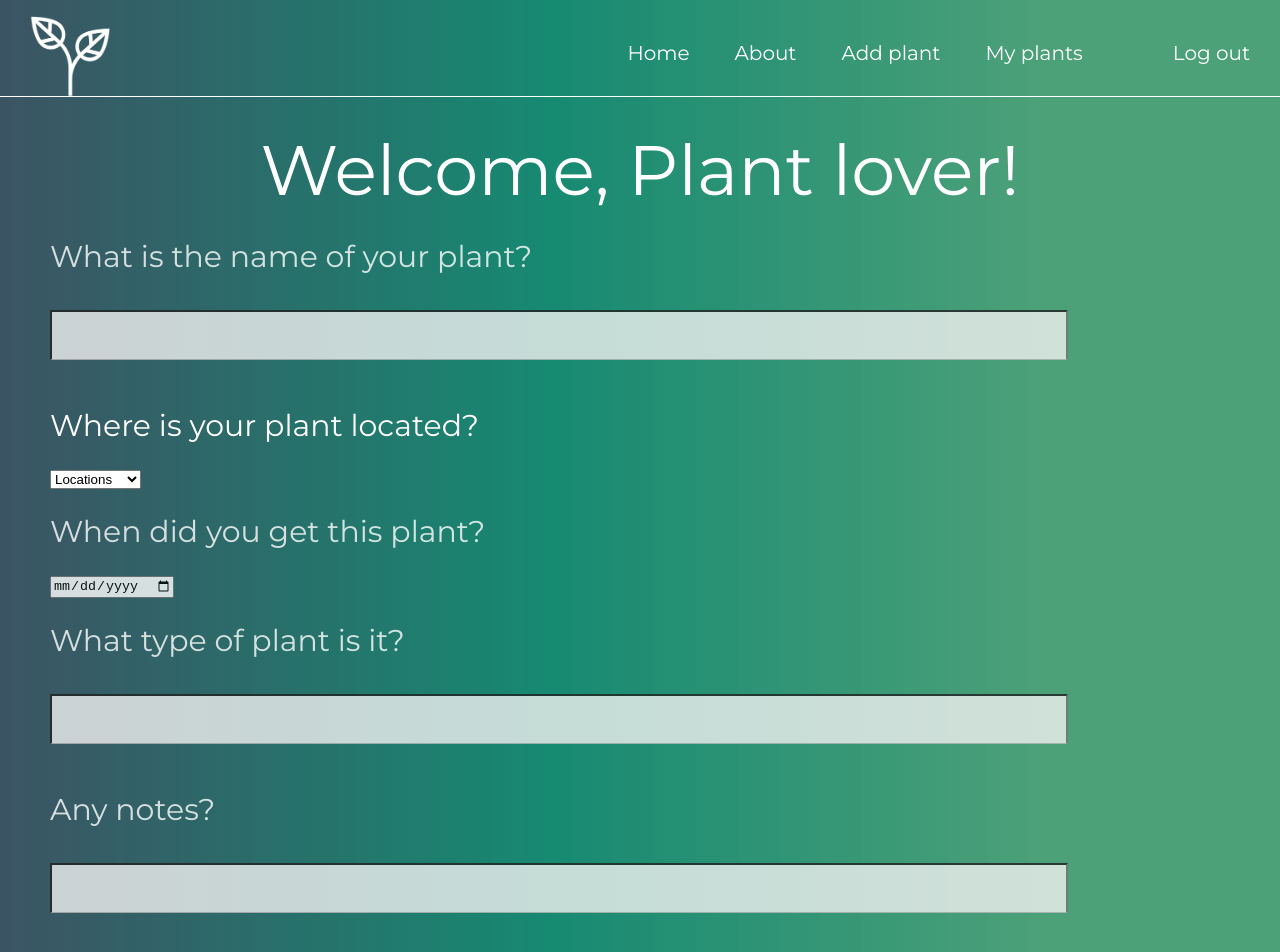
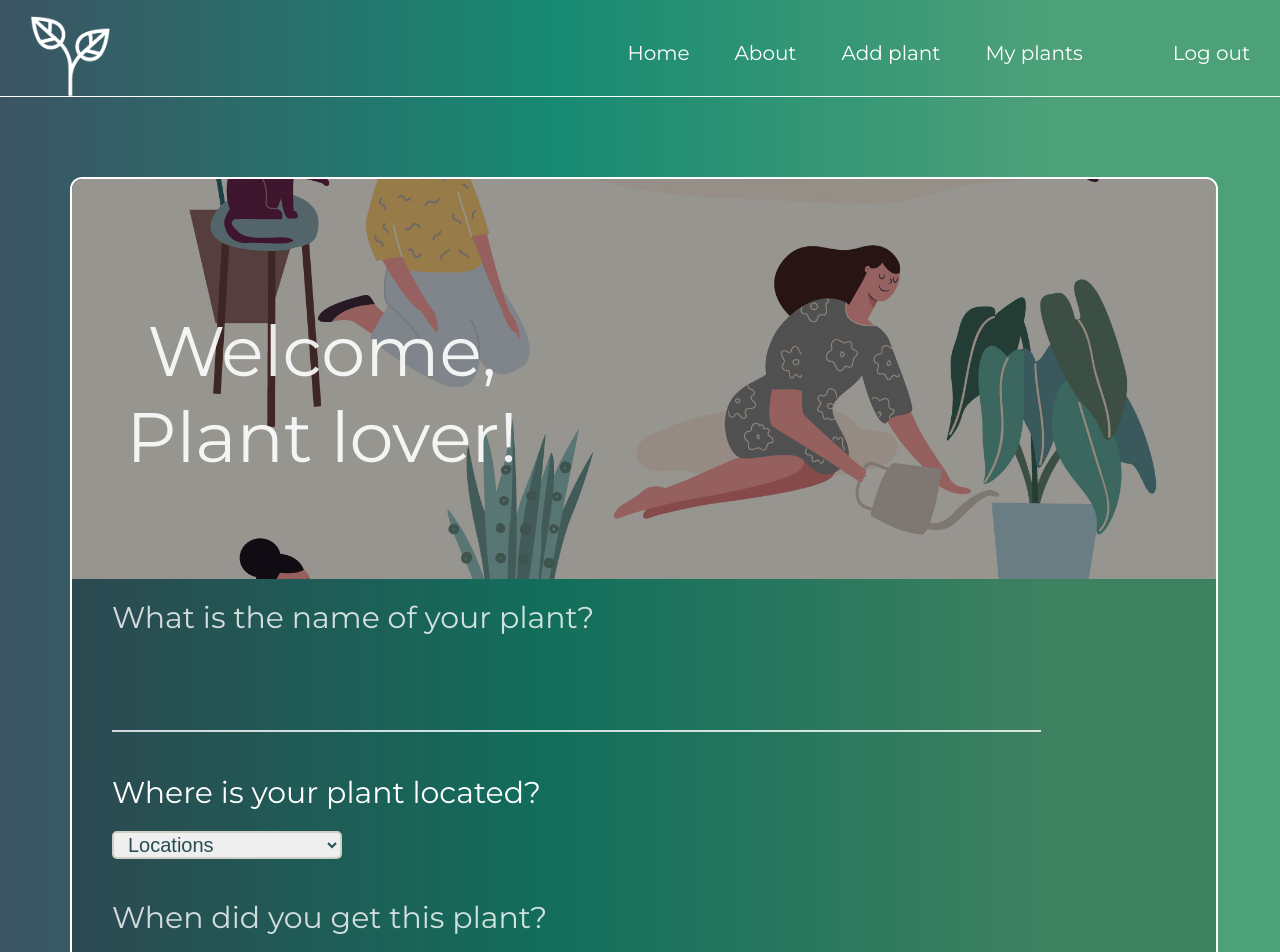
Before and after one commit to Agnes94/final-project-frontend, a React (Create React App) app: page /plants in a window 1280 px wide. Shown: the top 952 px of the page. Built offline with nearby package versions, Linux system fonts and the light colour scheme.

Commit message:
added styling

```diff
--- a/src/App.js
+++ b/src/App.js
@@ -3,7 +3,6 @@ import { Provider } from 'react-redux'
 import { BrowserRouter, Switch, Route } from 'react-router-dom'
 import { combineReducers, configureStore } from '@reduxjs/toolkit'
 import { plants } from 'Reducers/plants'
-import { ui } from 'Reducers/ui'
 import { HomePage } from 'Pages/HomePage'
 import { AboutPage } from 'Pages/AboutPage'
 import { MyPlantsPage } from 'Pages/MyPlantsPage'
@@ -14,7 +13,6 @@ import { Footer } from './Components/Footer'
 
 const reducer = combineReducers({
   plants: plants.reducer,
-  ui: ui.reducer
 })
 
 export const store = configureStore({ reducer })
--- a/src/Components/PlantCard.js
+++ b/src/Components/PlantCard.js
@@ -1,23 +1,20 @@
 import React from 'react';
-import { leaf } from 'Assets/leaf.png';
-import {DeletePlant} from "./DeletePlant";
+import leaf from 'Assets/leaf.png';
+import 'Styling/plantCard.css'
 
 export const PlantCard = ({ name, location, type, acquiredAt, waterAt, notes, onClickEdit, onClickDelete }) => {
 
   return (
     <div className="plant-card">
       <img className="img-logo" src={leaf} />
-      <h2>Name of plant: {name}</h2>
-      <h2>Location: {location}</h2>
-      <h2>Type: {type}</h2>
-      <h2>Acquired at: {acquiredAt}</h2>
-      <h2>Date of next watering: {waterAt}</h2>
-      <h2>Notes:<p>{notes}</p></h2>
-      <button className="edit-button" onClick={onClickEdit} > Edit
-      </button>
+      <h2>Name of plant: <span>{name}</span></h2>
+      <h2>Location: <span>{location}</span></h2>
+      <h2>Type: <span>{type}</span></h2>
+      <h2>Acquired at: <span>{acquiredAt}</span></h2>
+      <h2>Next watering: <span>{waterAt}</span></h2>
+      <h2>Notes: <span>{notes}</span></h2>
       <button className="delete-button" onClick={onClickDelete} > Delete
       </button >
-        <DeletePlant/>
     </div>
   )
 }
--- a/src/Components/PlantList.js
+++ b/src/Components/PlantList.js
@@ -1,8 +1,8 @@
-import React, {useEffect} from 'react'
-import {useDispatch, useSelector} from 'react-redux'
-import {PlantCard} from 'Components/PlantCard'
-import {PlantFetch, plants} from 'Reducers/plants'
-import {ui} from 'Reducers/ui'
+import React, { useEffect } from 'react'
+import { useDispatch, useSelector } from 'react-redux'
+import { PlantCard } from 'Components/PlantCard'
+import { PlantFetch, plants } from 'Reducers/plants'
+import 'Styling/plantList.css'
 import moment from 'moment'
 
 export const PlantSummary = () => {
@@ -10,23 +10,15 @@ export const PlantSummary = () => {
 
     const Plants = useSelector(state => state.plants.plants)
 
-    const handleDeletePlant = (plant) => {
-        dispatch(plants.actions.setPlant(plant))
-        dispatch(ui.actions.setConfirmDelete(true))
-    }
-
-
-    /*  const handleEditPlant = (plant) => {
-       dispatch(plants.actions.setPlant(plant))
-       dispatch(ui.actions.setConfirmEdit(true))
-     } */
 
     useEffect(() => {
         dispatch(PlantFetch())
     }, [])
 
     return (
-        <div>
+        <>
+            <h1 className="plant-list-title">Your plants:</h1>
+            <div className='plant-list'>
                 {Plants.map(plants => (
                     <PlantCard
                         key={plants._id}
@@ -35,11 +27,9 @@ export const PlantSummary = () => {
                         acquiredAt={moment(plants.acquiredAt).format('ll')}
                         waterAt={moment(plants.waterAt).format('ll')}
                         notes={plants.notes}
-                    onClickDelete={() => handleDeletePlant(plants)}
-                    /* onClickEdit={() => handleEdit(plants)} */
                     />
                 ))}
             </div>
-
+        </>
     )
 }
--- a/src/Forms/PlantForm.js
+++ b/src/Forms/PlantForm.js
@@ -1,11 +1,15 @@
 import React, { useState } from 'react'
-import { plants } from 'Reducers/plants'
+/* import { plants } from 'Reducers/plants' */
 import { useDispatch } from 'react-redux'
 import { addPlants } from "../Reducers/plants";
+import { useHistory } from 'react-router-dom';
+import 'Styling/plantForm.css'
+
 
 
 export const PlantForm = () => {
   const dispatch = useDispatch()
+  const history = useHistory();
   const [formData, setFormData] = useState({
     name: '',
     location: '',
@@ -31,13 +35,21 @@ export const PlantForm = () => {
     event.preventDefault();
     dispatch(addPlants(formData)) //sending form data to the reducer
     clearForm()
+    history.push("/plant-list");
     /*    dispatch(actions.addPlant(true)) */
   }
 
   return (
+    <>
       <form className="form-style" onSubmit={handleSubmit} >
+        <header>
+          <div className="form-title">
+            <h1>Welcome, Plant lover!</h1>
+          </div>
+        </header>
+        <div className="values">
           <label>
-        <h2 className="plant-name">What is the name of your plant?</h2>
+            <h2>What is the name of your plant?</h2>
             <input
               value={formData.name}
               type="text"
@@ -52,7 +64,7 @@ export const PlantForm = () => {
             className="dropdown"
             onChange={event => setFormData({ ...formData, location: event.target.value })}
            /*  value={location} */>
-        <option value="">Locations</option>
+            <option value="Locations">Locations</option>
             <option value="Kitchen"> Kitchen</option>
             <option value="Living room">Living room</option>
             <option value="Hall">Hall</option>
@@ -61,7 +73,7 @@ export const PlantForm = () => {
           </select>
 
           <label>
-        <h2 className="plant-date">When did you get this plant?</h2>
+            <h2>When did you get this plant?</h2>
             <input
               value={formData.acquiredAt}
               type="date"
@@ -70,7 +82,7 @@ export const PlantForm = () => {
           </label>
 
           <label>
-        <h2 className="plant-type">What type of plant is it?</h2>
+            <h2>What type of plant is it?</h2>
             <input
               value={formData.type}
               type="text"
@@ -79,7 +91,7 @@ export const PlantForm = () => {
           </label>
 
           <label>
-        <h2 className="plant-notes">Any notes?</h2>
+            <h2>Any notes?</h2>
             <input
               value={formData.notes}
               type="text"
@@ -98,8 +110,10 @@ export const PlantForm = () => {
               onChange={event => setFormData({ ...formData, waterAt: event.target.value })}
             />
           </label>
-
-      <button type='submit'>Submit</button>
+          <br />
+          <button className="form-button" type='submit'>Submit</button>
+        </div>
       </form>
+    </>
   )
 }
--- a/src/Pages/PlantFormPage.js
+++ b/src/Pages/PlantFormPage.js
@@ -9,7 +9,6 @@ export const PlantFormPage = () => {
   return (
     <section className="plants-page">
       <NavBar />
-      <h1>Welcome, Plant lover!</h1>
       <div className="plants-container">
         <PlantForm />
       </div>
--- a/src/Reducers/ui.js
+++ /dev/null
@@ -1,17 +0,0 @@
-import { createSlice } from '@reduxjs/toolkit'
-
-export const ui = createSlice({
-  name: 'ui',
-  initialState: {
-    confirmDelete: false,
-    confirmEdit: false,
-  },
-  reducers: {
-    setConfirmDelete: (state, action) => {
-      state.ConfirmDelete = action.payload
-    },
-    setConfirmEdit: (state, action) => {
-      state.ConfirmEdit = action.payload
-    }
-  }
-})
--- a/src/Styling/plantCard.css
+++ b/src/Styling/plantCard.css
@@ -3,4 +3,17 @@
   border: 2px solid white;
   border-radius: 20px;
   margin: 20px;
+  font-size: 15px;
+  padding: 15px;
+  padding-top: 30px;
+  align-items: center;
+  width: auto;
 }
+
+.plant-card h2 {
+  color: white;
+}
+
+.plant-card span {
+  color: #cfcfc4;
+}
--- a/src/Styling/plantForm.css
+++ b/src/Styling/plantForm.css
@@ -1,80 +1,103 @@
-.modal-wrapper {
-    background: white;
-    border: 1px solid #d0cccc;
-    box-shadow: 0 5px 8px 0 rgba(0,0,0,0.2), 0 7px 20px 0 rgba(0,0,0,0.17);
-    margin: 100px auto 0;
-    transition: all .8s;
-    width: 60%;
+.form-style {
+  width: 93%;
+  margin: 20px;
+  margin-bottom: 20px;
+  margin-top: 80px;
+  border: 2px solid;
+  border-radius: 12px;
+  background: linear-gradient( rgba(0, 0, 0, 0.2), rgba(0, 0, 0, 0.2));
 }
 
-.modal-header {
-    background: #263238;
-    height: 40px;
-    line-height: 40px;
-    padding: 5px 20px;
-    text-align: right;
+.form-style h2 {
+  margin: 20px;
 }
 
-.modal-header h3 {
-    color: white;
-    float: left;
-    margin: 0;
-    padding: 0;
+.form-title {
+  color: white;
+  font-size: 20px;
+  width: 500px;
+  opacity: 0.9;
 }
 
-.modal-body {
-    padding: 10px 15px;
-    text-align: center;
+.form-button{
+ margin-left: 20px;
+ font-size: 22px;
+ padding: 20px 10px 20px 10px;
+ margin-top: 40px;
+ width: 130px;
+ border-radius: 15px;
 }
 
-.modal-footer {
-    background: #263238;
-    height: 35px;
-    padding: 15px;
+.values{
+  padding-left: 20px;
 }
 
-.close-modal-btn {
-    color: white;
-    cursor: pointer;
-    float: right;
-    font-size: 30px;
-    margin: 0;
+header {
+  background-image: linear-gradient(rgba(0, 0, 0, 0.4), rgba(0, 0, 0, 0.4)), url("../Assets/header-image.jpg");
+  background-position: center;
+  background-size: cover;
+  object-fit: cover;
+  display: flex;
+  width: 100%;
+  height: 400px;
+  position: relative;
+  align-items: center;
+  border-radius: 10px;
+  border-bottom-left-radius: 0;
+  border-bottom-right-radius: 0;
+  margin-bottom: 20px;
 }
 
-.close-modal-btn:hover {
-    color: black;
+label {
+  font-weight: 600;
+  opacity: 0.8;
+  margin-right: 5px;
 }
 
-.btn-cancel, .btn-continue {
-    background: coral;
-    border: none;
-    color: white;
-    cursor: pointer;
-    font-weight: bold;
-    outline: none;
-    padding: 10px;
+input[type=text] {
+  width: 80%;
+  display: inline-block;
+  border-bottom: 2px solid #ffff;
+  border-top: none;
+  border-left: none;
+  border-right: none;
+  font-size: 15px;
+  background: none;
+  color:#cfcfc4;
+  font-size: 30px;
+  font-weight: 600;
+  margin-left: 20px;
 }
 
-.btn-cancel {
-    background-color: #b71c1c;
-    float: left;
+
+input[type=date] {
+  font-size: 20px;
+  border-radius: 5px;
+  border: 2px solid #cfcfc4;
+  cursor: pointer;
+  padding: 0 10px;
+  margin-left: 20px;
+  color: #264E52;
+  margin-bottom: 20px;
 }
 
-.btn-continue {
-    background-color: #1b5e20;
-    float: right;
+input[type=text]:focus {
+  background: none;
+  outline: none;
 }
 
-.back-drop {
-    background-color: rgba(48, 49, 48, 0.42);
-    height: 100%;
-    position: fixed;
-    transition: all 1.3s;
-    width: 100%;
+select {
+  font-size: 20px;
+  border-radius: 5px;
+  border: 2px solid #cfcfc4;
+  cursor: pointer;
+  padding: 0 10px;
+  margin-left: 20px;
+  color: #264E52;
+  margin-bottom: 20px;
+  width: 230px;
 }
 
-.open-modal-btn {
-    margin: 15px;
-    padding: 10px;
-    font-weight: bold;
+select:hover {
+  background-color: #cfcfc4;
 }
--- a/src/Styling/plantList.css
+++ b/src/Styling/plantList.css
@@ -1,7 +1,14 @@
-
 .plant-list {
 display: flex;
 flex-wrap: wrap;
 justify-content: space-evenly;
 border: 2px white;
+margin-top: 50px;
 }
+
+.plant-list-title {
+  margin-top: 50px;
+  text-align: center;
+  margin-bottom: 50px;
+  font-size: 60px;
+}
```
Also changed, not shown: src/Assets/header-image.jpg (added). Lines whose indentation alone changed are shown as unchanged.
